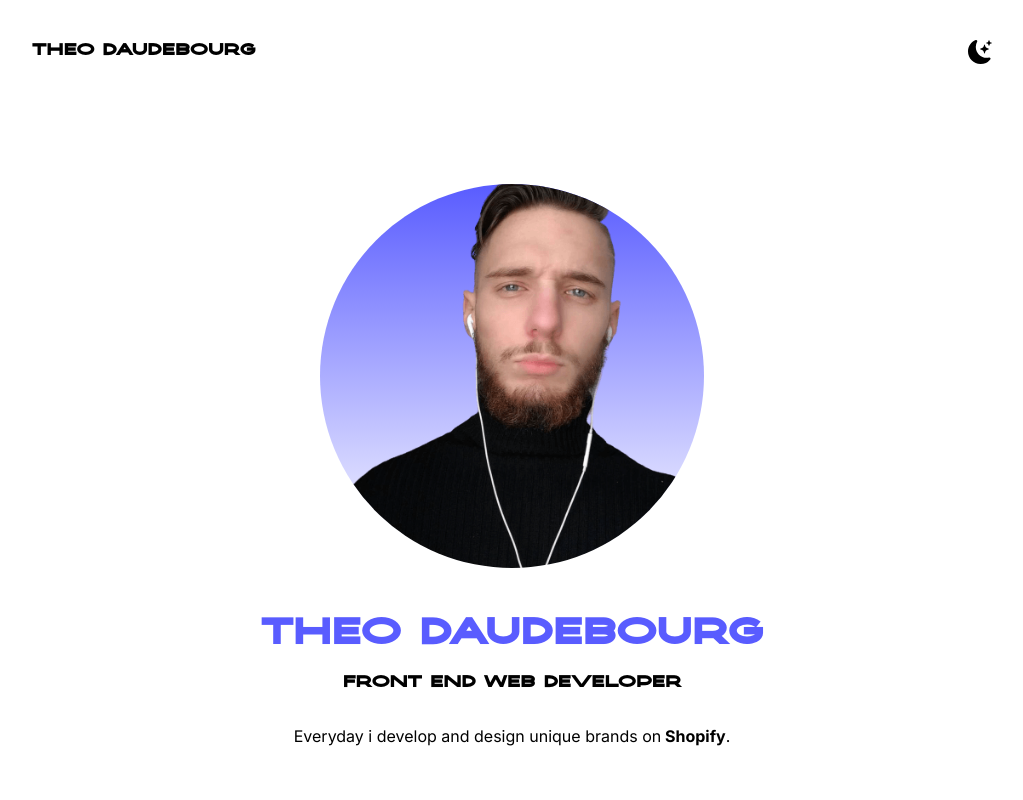
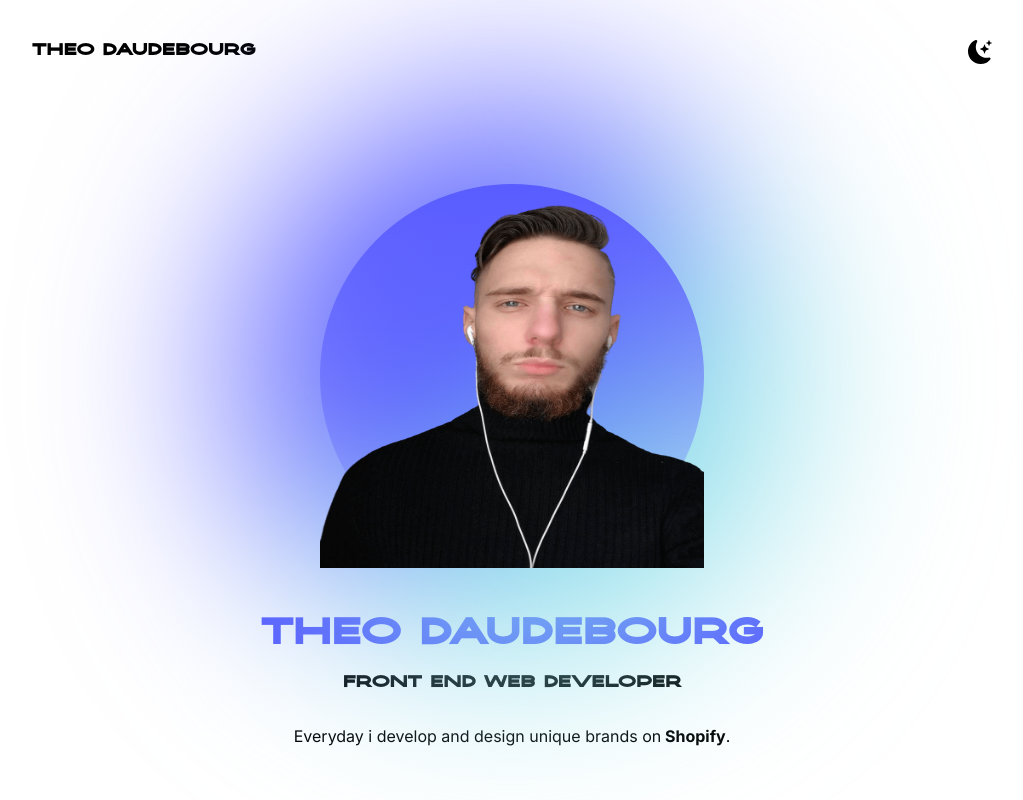
Before and after one commit to LilZloty/my-portfolio, a Next.js app in the folder my-react-portfolio/: page / in a window 1280 px wide. Shown: the top 800 px of the page, without its empty margins (128-1151 px from the left). Built offline with nearby package versions, Linux system fonts and the light colour scheme.

Commit message:
add fade

```diff
--- a/my-react-portfolio/pages/index.js
+++ b/my-react-portfolio/pages/index.js
@@ -41,19 +41,18 @@ export default function Home() {
             </ul>
           </nav>
 
+          <div class="md:h-96 md:w-96 mx-auto relative -z-0">
+           <section class="img-bg md:h-96 md:w-96 mx-auto absolute dark:linear-gradient(-45deg, #595CFF 50%, #595CFF 50%)">  </section>
+          <div className="mx-auto bg-gradient-to-b from-[#595CFF] rounded-full w-80 h-80 overflow-hidden mt-20 md:h-96 md:w-96 ">
 
-          <div className="vitetestbg">
-          <div className="mx-auto bg-gradient-to-b from-[#595CFF] rounded-full w-80 h-80 relative overflow-hidden mt-20 md:h-96 md:w-96">
-
-            <Image
+            <Image className=""
               src={ImageTheo}
               alt="profilimgtheo"
               layout="fill"
-              objectFit="cover"
             />
             </div>
-          </div>
 
+            </div>
 
           <div className="text-center p-10 py-10">
             <h2 className="text-2xl py-2 text-[#595CFF] md:text-4xl">
--- a/my-react-portfolio/styles/globals.css
+++ b/my-react-portfolio/styles/globals.css
@@ -11,6 +11,11 @@
        url('../public/fonts/NIKEA-Regular.woff2') format('woff2');
   font-weight: normal;
   font-style: normal;
+}
+
+:root {
+  --bg: hsl(0, 0%, 14%);
+  --gradient: linear-gradient(-45deg, #bd34fe 50%, #47caff 50%);
 }
 
 html,
@@ -41,3 +46,18 @@ img {
   user-select: none;
   display: unset
   }
+
+
+  .img-bg {
+    background-image: linear-gradient(-45deg, #87dde9 50%, #595CFF 50%);
+    border-radius: 50%;
+    filter: blur(72px);
+    animation: pulse 4s cubic-bezier(0, 0, 0, 0.5) infinite;
+    z-index: -1;
+  }
+
+  @keyframes pulse {
+    50% {
+      transform: scale(1.5);
+    }
+  }
```
